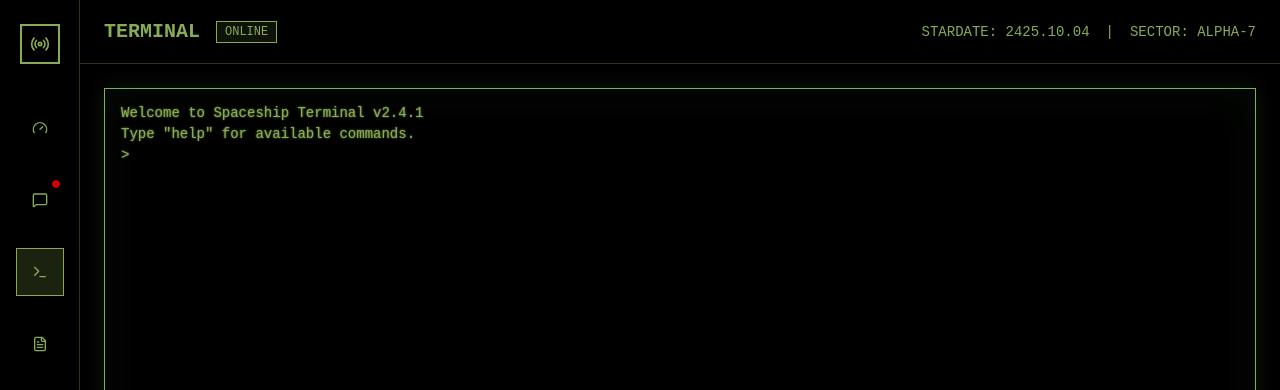
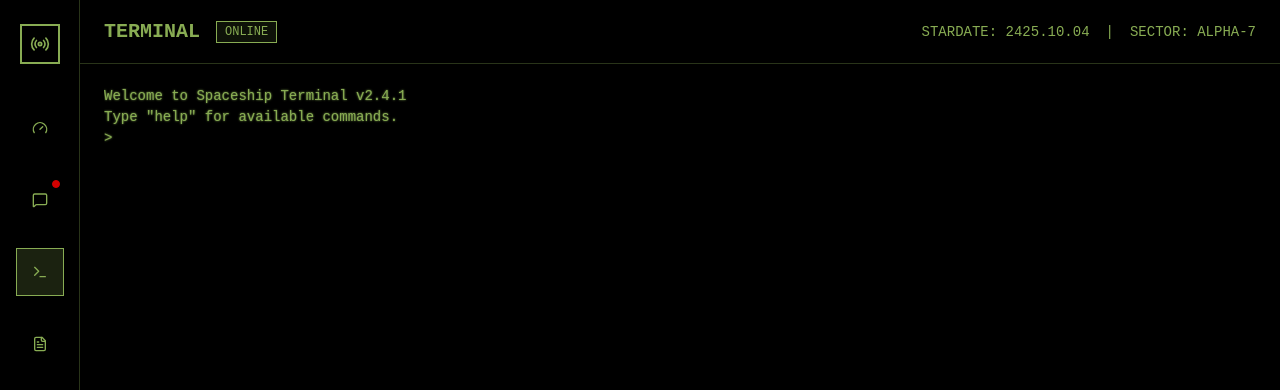
Before and after one commit to tonik/space, a React (Vite) app: page / in a window 1280 px wide. Both pictures are taken after a click on the button 39 px from the left and 272 px from the top of the page. Shown: the top 390 px of the page. Built offline with nearby package versions, Linux system fonts and the light colour scheme.

Commit message:
style: remove terminal border

```diff
--- a/src/components/terminal/index.tsx
+++ b/src/components/terminal/index.tsx
@@ -173,17 +173,13 @@ export function Terminal({ className = "" }: TerminalProps) {
   return (
     <div
       ref={terminalRef}
-      className={`terminal-container ${className} border-primary bg-background text-primary h-[500px] overflow-auto border font-mono text-sm leading-[1.2]`}
+      className={`terminal-container ${className} bg-background text-primary relative h-[500px] overflow-auto font-mono text-sm leading-[1.2] font-[500]`}
       style={{
         textShadow: "0 0 2px var(--primary)",
         fontFamily: '"Space Mono", "Courier New", monospace',
-        fontWeight: 500,
-        boxShadow:
-          "0 0 20px oklch(0.832 0.189 142.5 / 0.1), inset 0 0 40px oklch(0.832 0.189 142.5 / 0.05)",
-        position: "relative",
       }}
     >
-      <div className="space-y-1 p-4">
+      <div className="space-y-1">
         {lines.map((line, index) => (
           <div
             key={index}
```
